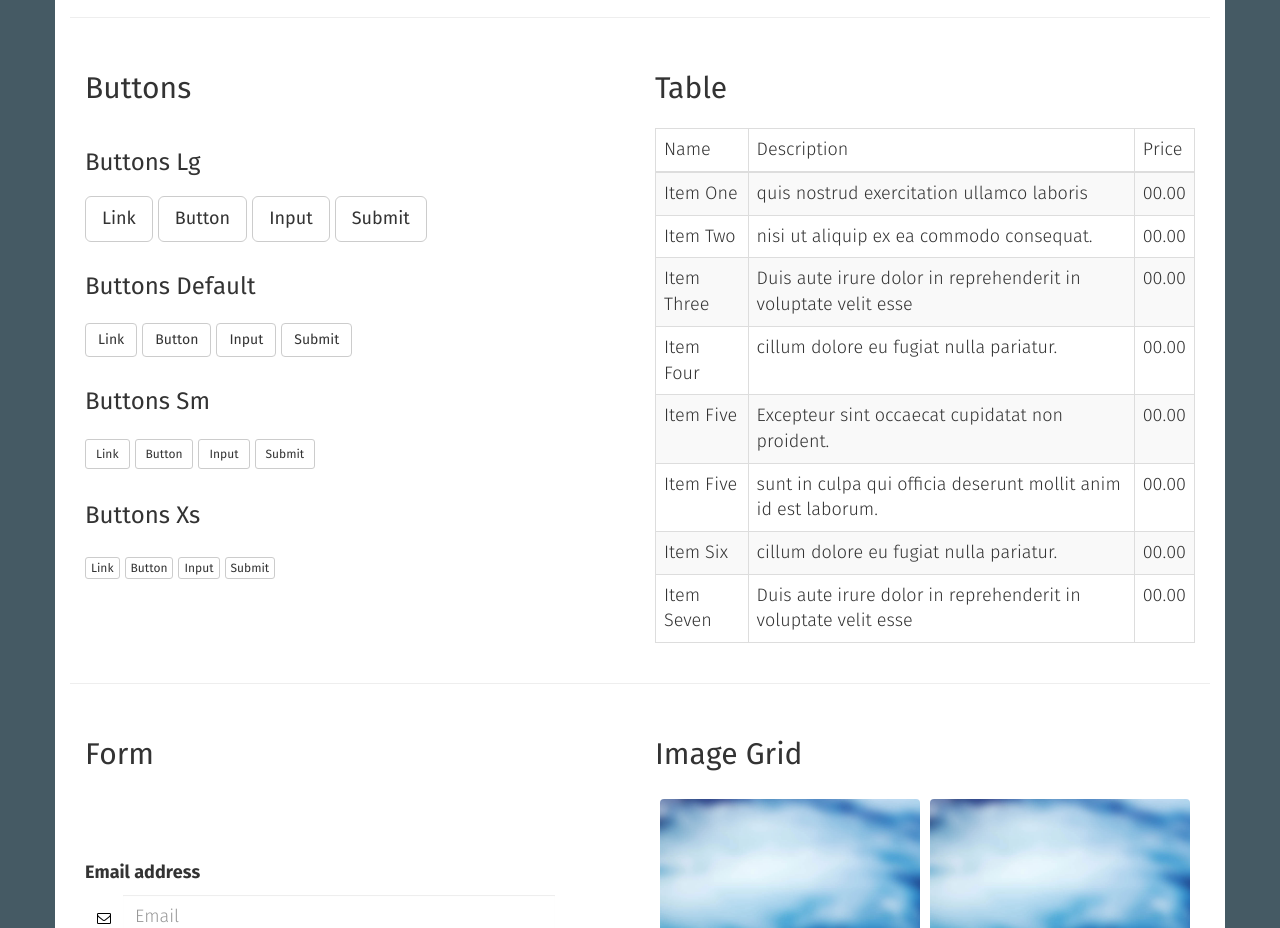
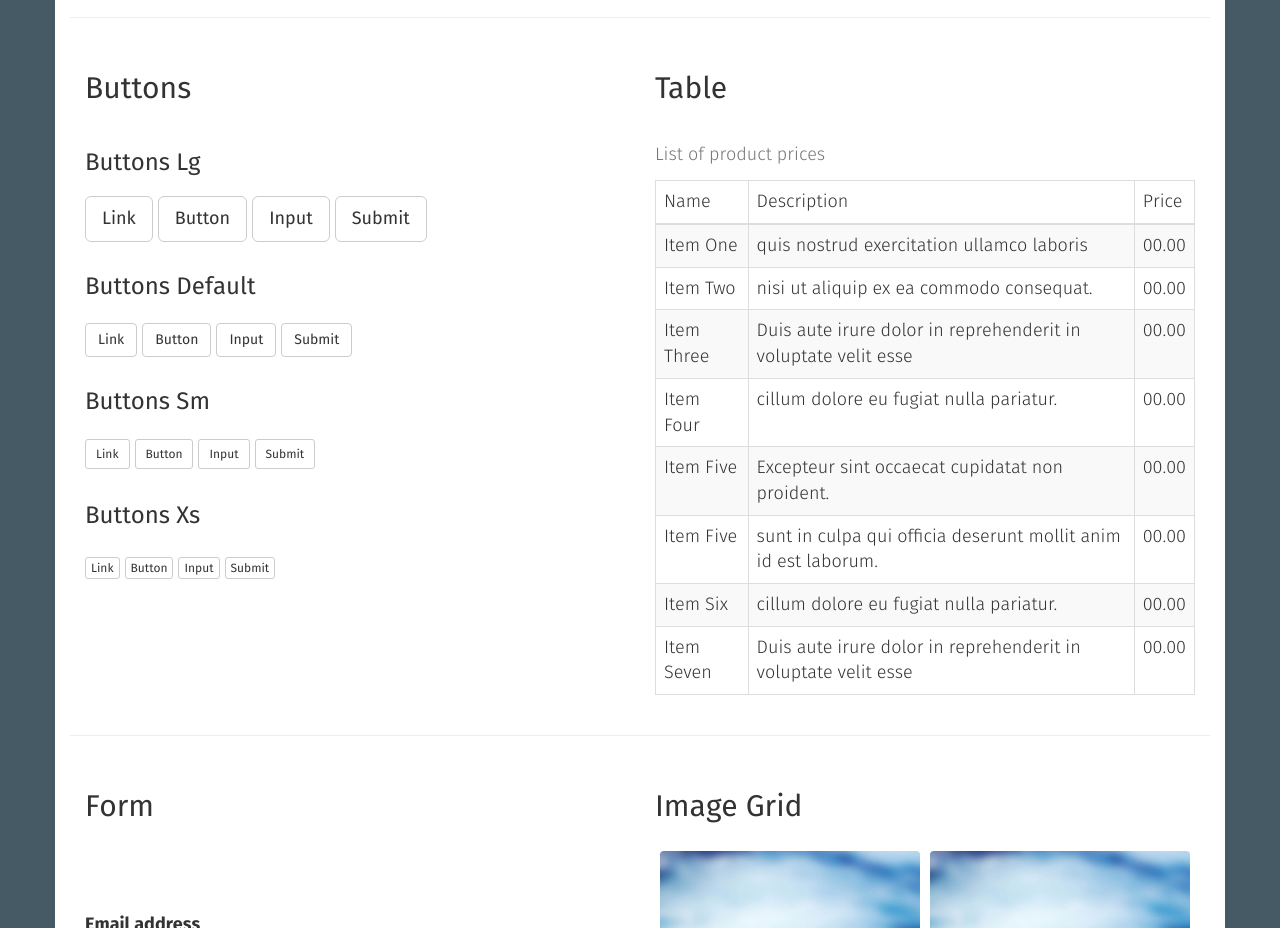
Before and after one commit to ftheophile/code-analysis-sonarqube, a plain HTML site: page elements.html in a window 1280 px wide. Shown: the part 2360-3288 px from the top of the page. Drawn offline with Linux system fonts and the light colour scheme.

Commit message:
Added table caption

```diff
--- a/elements.html
+++ b/elements.html
@@ -199,7 +199,8 @@ http://www.templatemo.com/tm-474-app-landing
                 </div>
                 <div class="col-md-6">
                     <h2>Table</h2>
-                    <table class="table table-striped table-bordered" aria-details="List of prices">
+                    <table class="table table-striped table-bordered">
+                        <caption>List of product prices</caption>
                         <thead>
                             <tr>
                                 <th>Name</th>
```
